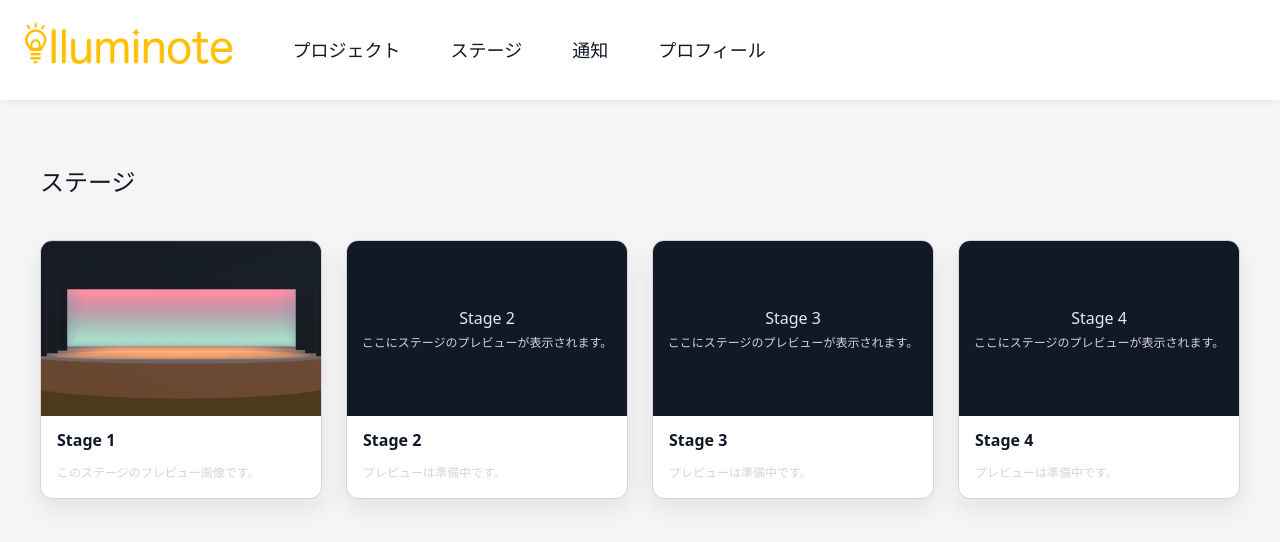
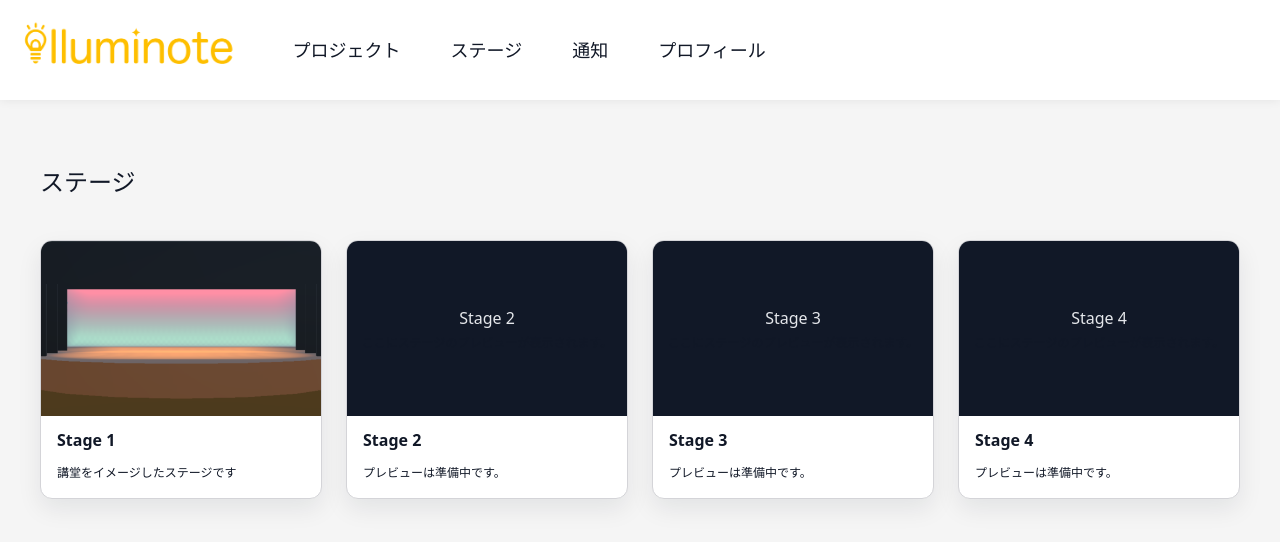
Before and after one commit to tsukuba-cojt/illumi-note, a React (Vite) app in the folder frontend/: page /stage in a window 1280 px wide. Shown: the top 542 px of the page. Built offline with nearby package versions, Linux system fonts and the light colour scheme.

Commit message:
ステージの説明

```diff
--- a/frontend/src/App.css
+++ b/frontend/src/App.css
@@ -510,7 +510,7 @@ header.global > img {
 
 .project-detail-stage-note {
   font-size: 12px;
-  color: #d1d5db;
+  color: #111827;
 }
 
 .stageview-grid {
--- a/frontend/src/pages/StageView.jsx
+++ b/frontend/src/pages/StageView.jsx
@@ -1,7 +1,7 @@
 import stage1Image from './Stage1.png'
 
 const stages = [
-  { id: 'stage-1', label: 'Stage 1', image: stage1Image },
+  { id: 'stage-1', label: 'Stage 1', image: stage1Image, description: '講堂をイメージしたステージです'},
   { id: 'stage-2', label: 'Stage 2' },
   { id: 'stage-3', label: 'Stage 3' },
   { id: 'stage-4', label: 'Stage 4' },
@@ -32,7 +32,7 @@ export default function StageView() {
             <div className="stageview-card-footer">
               <span className="stageview-card-title">{stage.label}</span>
               <span className="project-detail-stage-note">
-                {stage.image ? 'このステージのプレビュー画像です。' : 'プレビューは準備中です。'}
+                {stage.description ? stage.description : 'プレビューは準備中です。'}
               </span>
             </div>
           </article>
```
